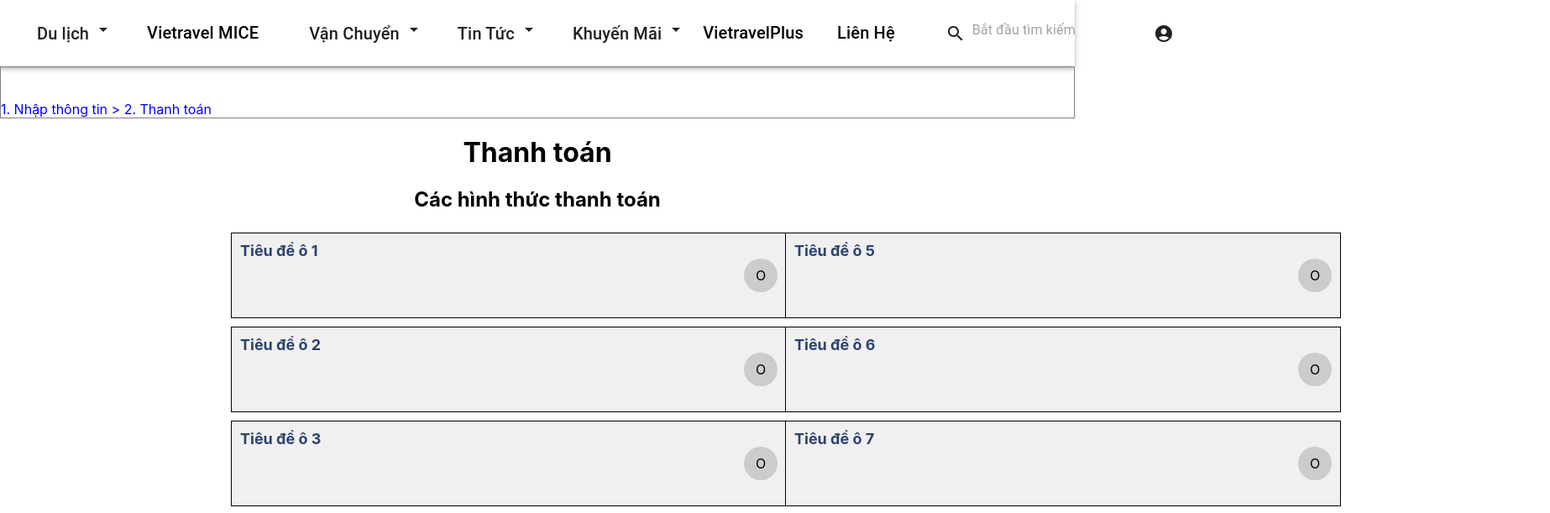
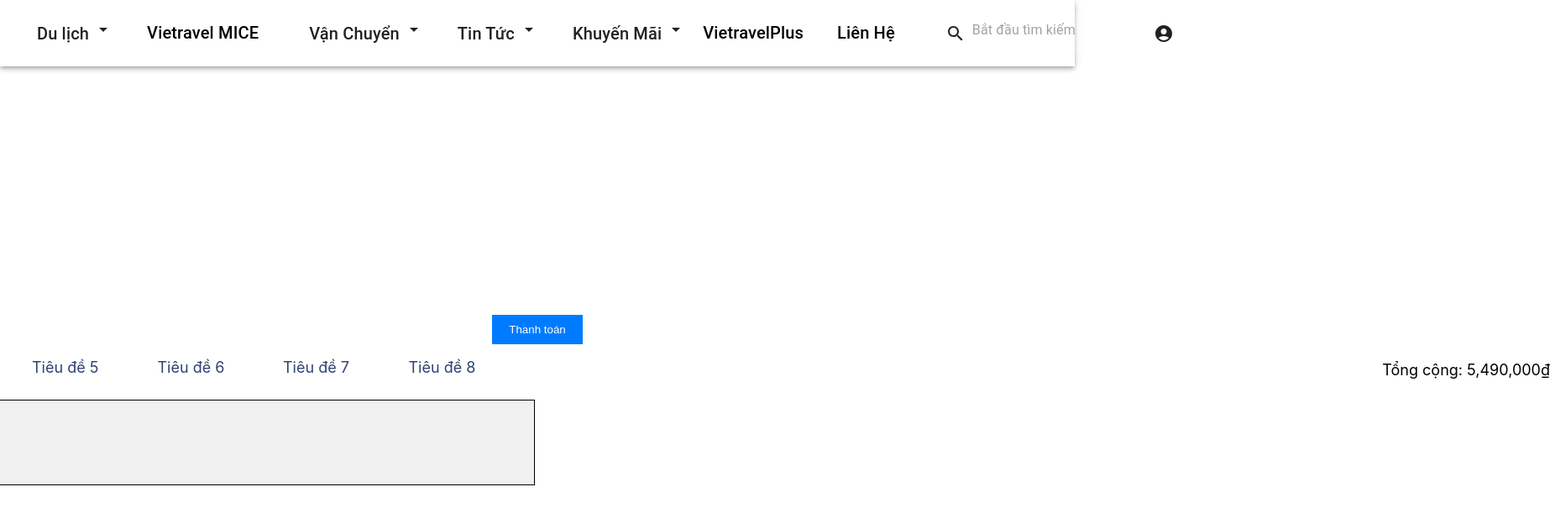
Before and after one commit to NhanTran92/travel-app, a React (Create React App) app in the folder testing/: page /booking/quynhon/payment in a window 1280 px wide. Shown: the top 611 px of the page at 84% size, 1846 px wide, since content can reach past the window. Built offline with nearby package versions, Linux system fonts and the light colour scheme; grey boxes are pictures that could not be loaded.

Commit message:
update payment

```diff
--- a/testing/src/Pages/Features/VietNam/QuyNhon/Payment/Payment.jsx
+++ b/testing/src/Pages/Features/VietNam/QuyNhon/Payment/Payment.jsx
@@ -1,8 +1,8 @@
-import React, { useState } from 'react'
-import "./Payment.scss"
-import HomeOfFooter from '../../../Home/HomeOfFooter/HomeOfFooter'
+import React, { useState } from 'react';
+import './Payment.scss'; // Import your SCSS file
 
-export default function Payment() {
+export default function PaymentPage() {
+  const [totalPrice, setTotalPrice] = useState(5490000);
   const [showDetails, setShowDetails] = useState(Array(8).fill(false));
 
   const toggleDetails = (index) => {
@@ -10,9 +10,9 @@ export default function Payment() {
     updatedDetails[index] = !updatedDetails[index];
     setShowDetails(updatedDetails);
   };
-
+  const money = "Quý khách vui lòng thanh toán tại bất kỳ văn phòng Vietravel trên toàn quốc và các chi nhánh tại nước ngoài. Xem chi tiết.";
   const boxContent = [
-      'Thông tin ô 1...',
+    money,
     'Thông tin ô 2...',
     'Thông tin ô 3...',
     'Thông tin ô 4...',
@@ -22,58 +22,44 @@ export default function Payment() {
     'Thông tin ô 8...',
   ];
 
+  const moneyInfo = "Tiền mặt"
   const boxTitles = [
-      'Tiêu đề ô 1',
-      'Tiêu đề ô 2',
-      'Tiêu đề ô 3',
-      'Tiêu đề ô 4',
-      'Tiêu đề ô 5',
-      'Tiêu đề ô 6',
-      'Tiêu đề ô 7',
-      'Tiêu đề ô 8',
+    moneyInfo,
+    'Tiêu đề 2',
+    'Tiêu đề 3',
+    'Tiêu đề 4',
+    'Tiêu đề 5',
+    'Tiêu đề 6',
+    'Tiêu đề 7',
+    'Tiêu đề 8',
   ];
 
   return (
-      <div>
-      <div className="qn">
-      <span style={{ color: 'blue' }}>1. Nhập thông tin ></span>{' '}
-      <span style={{ color: 'blue' }}> 2. Thanh toán</span>
+    <div className="payment-page">
+      <button className="payment-button" onClick={() => alert('Thanh toán thành công')}>
+        Thanh toán
+      </button>
+      <div className="payment-details">
+        <div className="total-price">
+          Tổng cộng: {totalPrice.toLocaleString()}₫
         </div>
-    <div className="headerpm">
-      <h1>Thanh toán</h1>
-      <h2>Các hình thức thanh toán</h2>
+        <div className="payment-content">
+          <div className="box">
+            {boxContent.map((content, index) => (
+              <div
+                key={index}
+                className={`box-item ${showDetails[index] ? 'active' : ''}`}
+                style={{ width: '300px', height: showDetails[index] ? 'auto' : '200px' }}
+              >
+                <div className="title" onClick={() => toggleDetails(index)}>
+                  {boxTitles[index]}
                 </div>
-    <div className="container">
-      <div className="left">
-        {boxContent.slice(0, 4).map((content, index) => (
-          <div key={index} className="box">
-            <div
-              className={`icon ${showDetails[index] ? 'active' : ''}`}
-              onClick={() => toggleDetails(index)}
-            >
-              {showDetails[index] ? 'X' : 'O'}
-            </div>
-            <div className="title">{boxTitles[index]}</div>
                 {showDetails[index] && <div className="details">{content}</div>}
               </div>
             ))}
           </div>
-      <div className="right">
-        {boxContent.slice(4).map((content, index) => (
-          <div key={index + 4} className="box">
-            <div
-              className={`icon ${showDetails[index + 4] ? 'active' : ''}`}
-              onClick={() => toggleDetails(index + 4)}
-            >
-              {showDetails[index + 4] ? 'X' : 'O'}
-            </div>
-            <div className="title">{boxTitles[index + 4]}</div>
-            {showDetails[index + 4] && <div className="details">{content}</div>}
-          </div>
-        ))}
         </div>
       </div>
-    {/* Other components if needed */}
     </div>
   );
 }
--- a/testing/src/Pages/Features/VietNam/QuyNhon/Payment/Payment.scss
+++ b/testing/src/Pages/Features/VietNam/QuyNhon/Payment/Payment.scss
@@ -1,23 +1,61 @@
-.container {
-    display: flex;
+.payment-page {
+  display: flex;
+  justify-content: center;
+  align-items: center;
+  height: 100vh;
+  flex-direction: column;
+
+  .payment-button {
+    padding: 10px 20px;
+    background-color: #007bff;
+    color: white;
+    border: none;
+    cursor: pointer;
   }
 
-  .left,
-  .right {
+  .payment-details {
+    margin-top: 20px;
     display: flex;
     flex-direction: column;
-    width: 50%;
+    align-items: flex-end;
+    font-size: 18px;
+  }
+
+  .total-price {
+    width: 100%;
+    text-align: right;
+  }
+
+  .payment-content {
+    display: flex;
+    flex-direction: column;
+    margin-top: 20px;
+  }
+  .column {
+    display: flex;
+    flex-direction: column;
+    width: 1500px;
+    height: 1000px;
+  }
+  .row {
+    display: flex;
+    justify-content: space-between;
+    width: 1500px;
+    height: 400px;
   }
 
   .box {
-    width: 100%;
+    width: calc(50% - 10px); /* 50% width with spacing between boxes */
     height: 100px;
     border: 1px solid #000;
     margin: 5px;
     position: relative;
     cursor: pointer;
+    display: flex;
+    justify-content: center;
+    align-items: center;
+    font-size: 24px;
   }
-
   .icon {
     width: 40px;
     height: 40px;
@@ -27,39 +65,24 @@
     align-items: center;
     justify-content: center;
     position: absolute;
-    top: 50%;
+    top: 10px;
     right: 10px;
     transform: translateY(-50%);
     transition: background-color 0.3s;
+    cursor: pointer;
   }
 
   .icon.active {
     background-color: #00b300;
   }
 
-  .title {
-    position: absolute;
-    top: 10px;
-    left: 10px;
-    font-weight: bold;
+  .details {
+    display: block;
+    padding: 10px;
+    background-color: #f0f0f0;
   }
 
-  .details {
-    display: none;
-    padding: 10px;
-    position: absolute;
-    top: 30px; /* Change the top value to adjust the positioning */
-    left: 10px;
-    width: calc(100% - 20px);
-    background-color: #f0f0f0;
-    z-index: 1;
-  }
-
-  .box.active .details {
-    display: block;
-  }
-
-
+}
 
 
 
```
Lines whose indentation alone changed are shown as unchanged.
